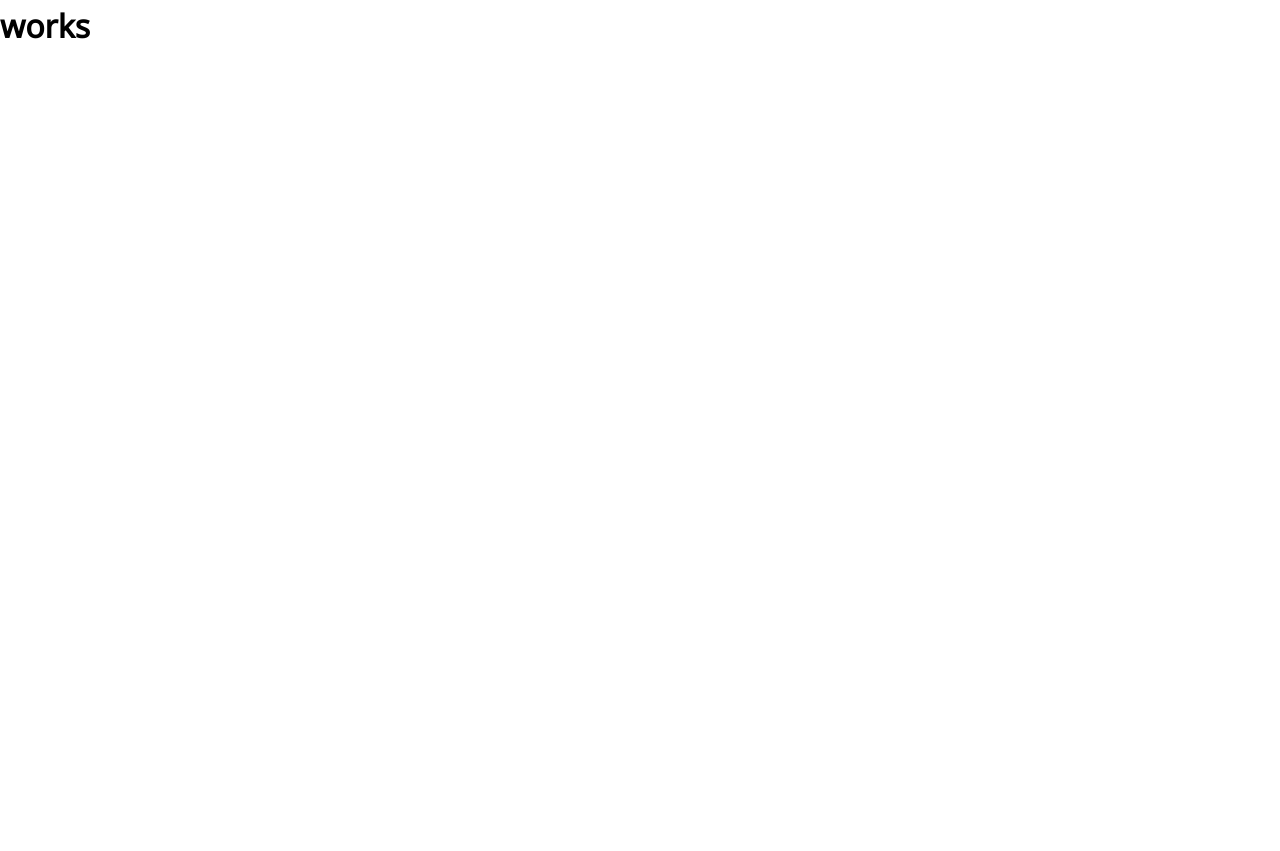
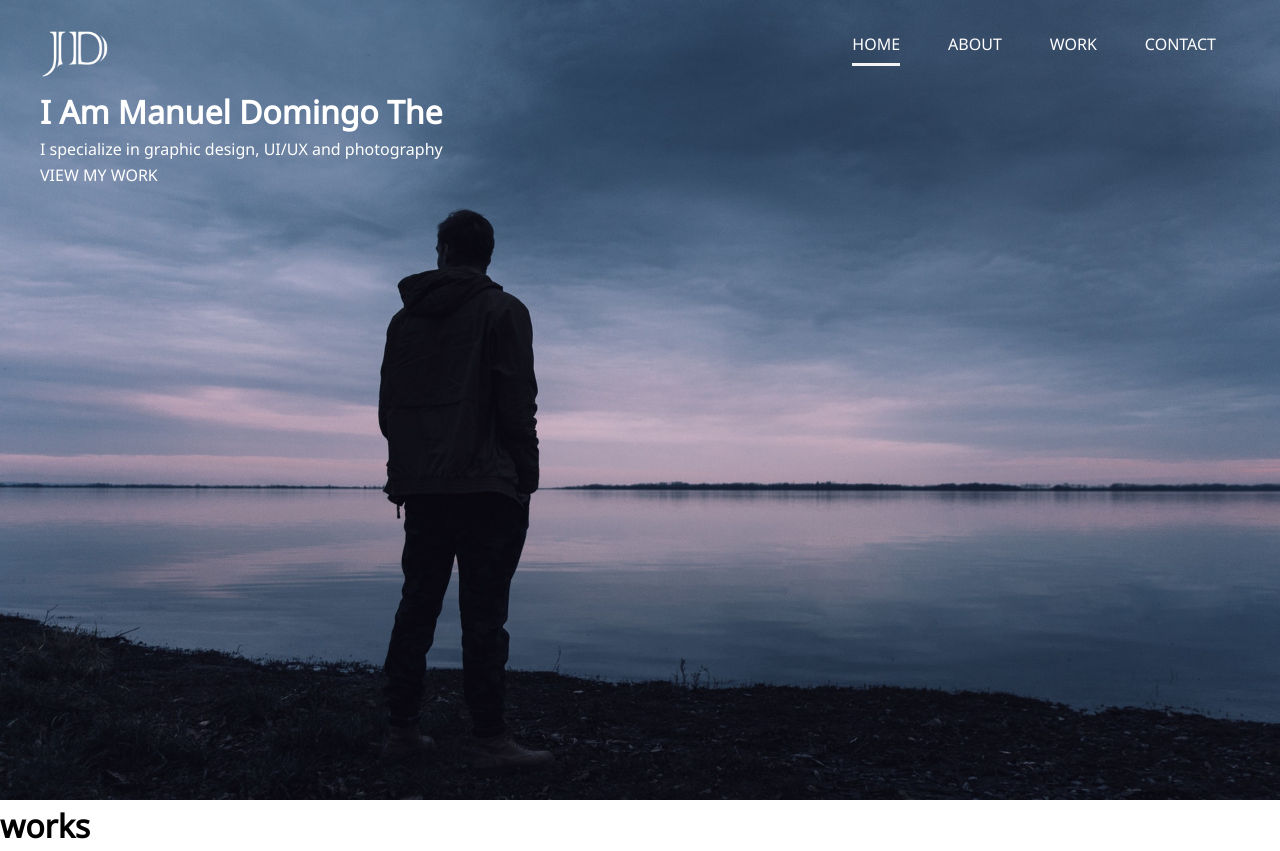
Before and after one commit to manueldomi/webpge, a website: page dist/index.html in a window 1280 px wide. Before the commit the page ends 800 px from the top, so only its background shows below. Drawn offline with Linux system fonts and the light colour scheme.

Commit message:
main page navbar

```diff
--- /dev/null
+++ b/scss/_utilities.scss
@@ -0,0 +1,6 @@
+.container {
+  max-width: $website-width;
+  padding: 0 1.5rem;
+  margin: auto;
+  overflow: hidden;
+}
--- a/scss/main.scss
+++ b/scss/main.scss
@@ -1,4 +1,5 @@
 @import "config";
+@import "utilities";
 //General Styles
 * {
   margin: 0;
@@ -25,3 +26,49 @@ h4 {
 img {
   width: 100%;
 }
+
+// Logo
+#logo {
+  width: 70px;
+  height: 70px;
+  color: #fff;
+  text-transform: uppercase;
+}
+
+//Main Nav
+#main-nav {
+  display: flex;
+  justify-content: space-between;
+  padding-top: 1rem;
+}
+ul {
+  display: flex;
+}
+li {
+  padding: 1rem 1.5rem;
+}
+a {
+  text-decoration: none;
+  color: #fff;
+  text-transform: uppercase;
+  border-bottom: 3px transparent solid;
+  padding-bottom: 0.5rem;
+  transition: border-color 0.5s;
+  &:hover {
+    border-color: $light-color;
+  }
+  &.current {
+    border-color: $light-color;
+  }
+}
+
+// Header
+#header {
+  &-home {
+    background: $bg-image no-repeat center right / cover;
+    height: 100vh;
+    color: #ffffff;
+  }
+  &-inner {
+  }
+}
```
Also changed, not shown: dist/css/main.css, dist/index.html.
